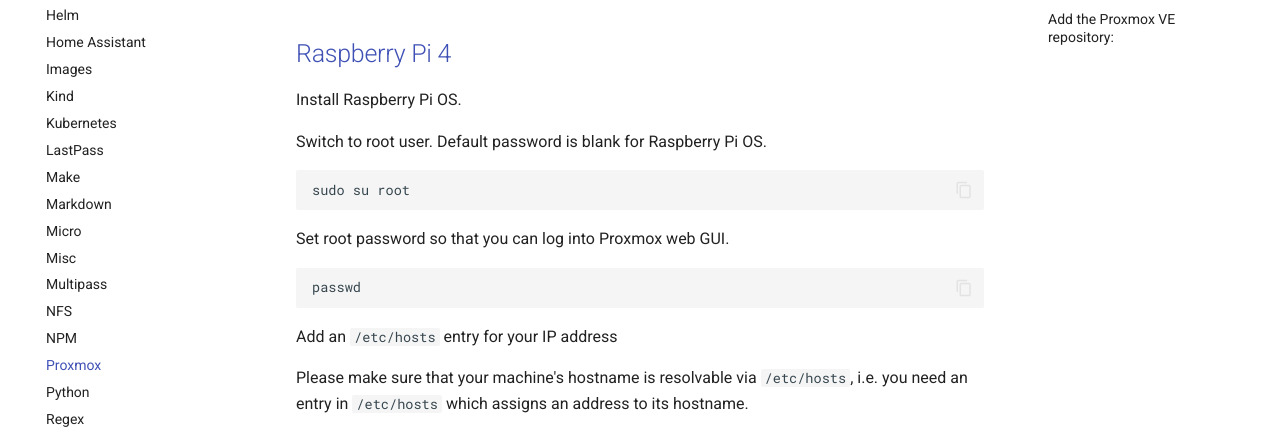
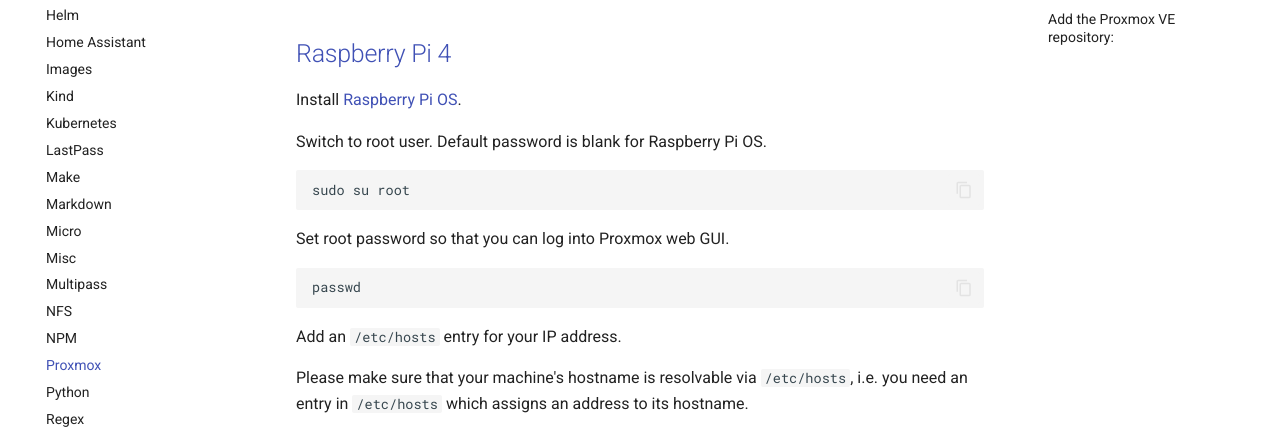
Before and after one commit to nicholaswilde/notes, an MkDocs documentation site: the page built from docs/proxmox.md, in a window 1280 px wide and 900 px high, scrolled down 350 px. Shown: the part 170-601 px from the top of the window. Built offline with MkDocs 1.6.1 and Material for MkDocs 9.7.7, drawn with Linux system fonts in a browser that asks for light colours; comment, search, counter and statistics services are not loaded; part of the change alters nothing that is shown.

````diff
--- a/docs/proxmox.md
+++ b/docs/proxmox.md
@@ -23,7 +23,7 @@ sudo apt install ca-certificates curl gnupg lsb-release ntp htop zip unzip gnupg
 
 ## [Raspberry Pi 4][2]
 
-Install Raspberry Pi OS.
+Install [Raspberry Pi OS][3].
 
 Switch to root user. Default password is blank for Raspberry Pi OS.
 
@@ -37,7 +37,7 @@ Set root password so that you can log into Proxmox web GUI.
 passwd
 ```
 
-Add an `/etc/hosts` entry for your IP address
+Add an `/etc/hosts` entry for your IP address.
 
 Please make sure that your machine's hostname is resolvable via `/etc/hosts`, i.e. you need an entry in `/etc/hosts` which assigns an address to its hostname.
 
@@ -108,7 +108,8 @@ Configure packages which require user input on installation according to your ne
 
 If you don't know what to enter here, choose local only and leave the system name as is.
 
-Finally, you can connect to the admin web interface (https://youripaddress:8006).
+Finally, you can connect to the admin web interface (`https://youripaddress:8006`).
 
 [1]: <https://community-scripts.github.io/ProxmoxVE/>
 [2]: <https://github.com/jiangcuo/Proxmox-Port/wiki/Install-Proxmox-VE-on-Debian-bookworm>
+[3]: <https://www.raspberrypi.com/software/operating-systems/>
````
